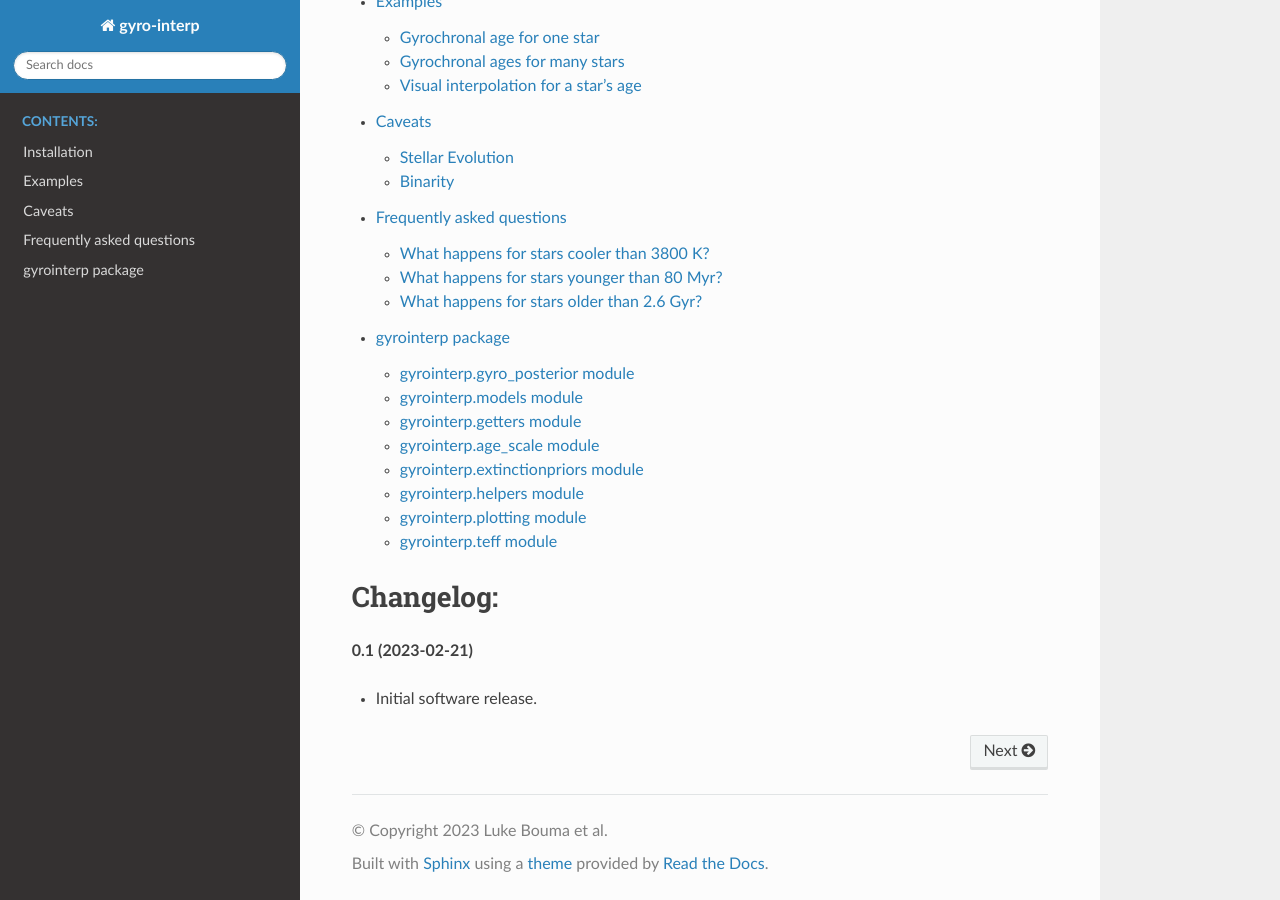
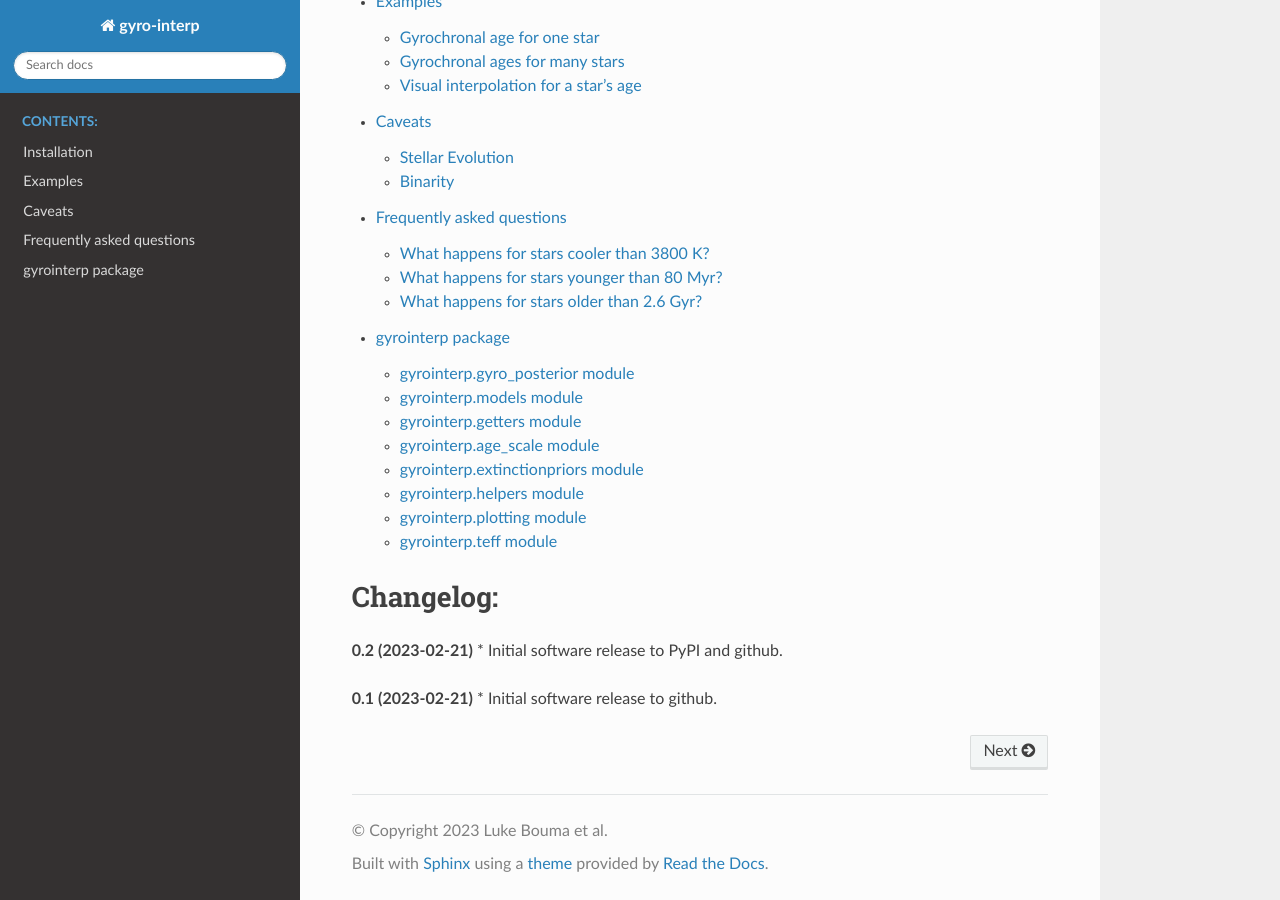
Before and after one commit to lgbouma/gyro-interp, a Sphinx documentation site: the page built from docs/source/index.rst, in a window 1280 px wide and 900 px high, scrolled down 1361 px. Built offline with Sphinx 7.4.7 and the Read the Docs theme 2.0.0, drawn with Linux system fonts in a browser that asks for light colours.

Commit message:
bump release -> 0.2

```diff
--- a/docs/source/index.rst
+++ b/docs/source/index.rst
@@ -63,6 +63,8 @@ User Guide:
 Changelog:
 ++++++++++
 
+**0.2 (2023-02-21)**
+* Initial software release to PyPI and github.
+
 **0.1 (2023-02-21)**
-
-* Initial software release.
+* Initial software release to github.
--- a/gyrointerp/__init__.py
+++ b/gyrointerp/__init__.py
@@ -1,4 +1,4 @@
-__version__ = 0.1
+__version__ = 0.2
 
 # the basic logging styles common to all gyro-interp modules
 log_sub = '{'
--- a/setup.py
+++ b/setup.py
@@ -48,7 +48,7 @@ EXTRAS_REQUIRE = {
 ###############
 
 # run setup.
-version = 0.1
+version = 0.2
 setup(
     name='gyrointerp',
     version=version,
```
